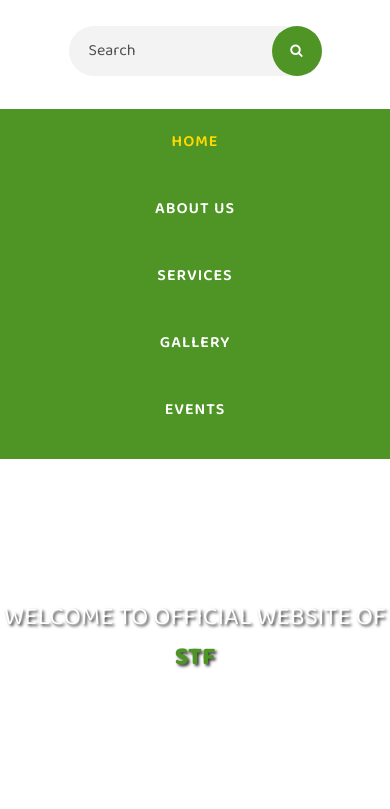
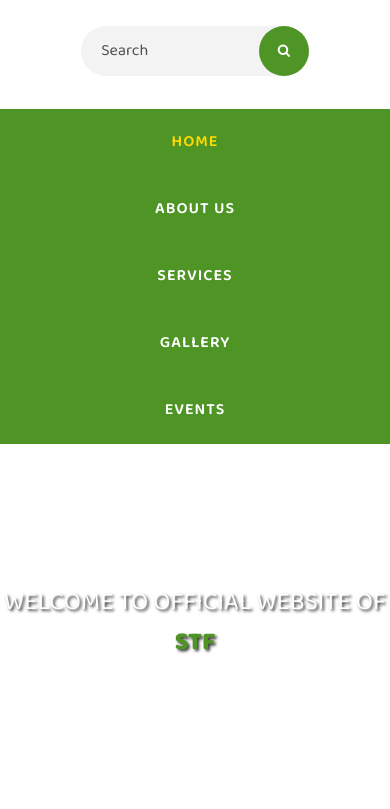
Before and after one commit to ABKcodez/STF-Website, a plain HTML site: page index.html in a window 390 px wide. Shown: the part 291-1100 px from the top of the page. Drawn offline with Linux system fonts and the light colour scheme.

Commit message:
UI Changes

```diff
--- a/css/style.css
+++ b/css/style.css
@@ -59,6 +59,7 @@
 {
     display: flex;
     flex-direction: row;
+    justify-content: center;
 }
 .search_bar
 {
@@ -69,6 +70,7 @@
     padding: 0 0 0 20px;
     border-radius: 40px;
     font-size: 16px;
+    width: 90%;
 }
 
 .search_bar::placeholder
@@ -221,7 +223,7 @@
     flex-direction: column;
     justify-content:flex-start;
     align-items: center;
-    height: 350px;
+    height: fit-content;
 }
 
 .main_content
```
